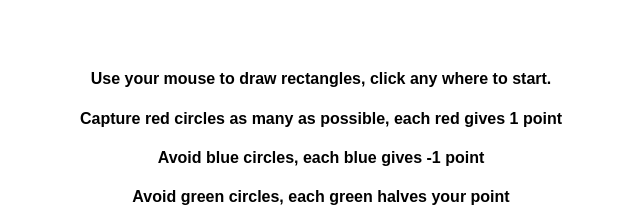
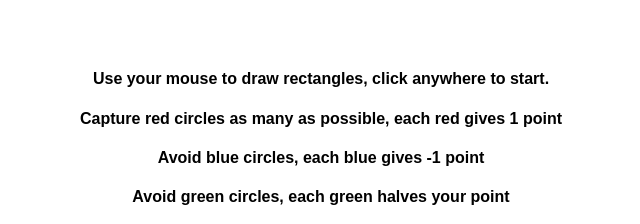
Before and after one commit to Artoria/pointbreak, a plain HTML site: page index.html in a window 1280 px wide. Shown: the part 755-979 px from the top of the page, 319-959 px from the left. Drawn offline with Linux system fonts and the light colour scheme.

Commit message:
Update index.html

```diff
--- a/index.html
+++ b/index.html
@@ -294,10 +294,11 @@ h4{
 }
 </style>
 
+
 <div class="canvas">
 <canvas resize="true" id="canvas-1" ></canvas>
 </div>
-<center><h4>Use your mouse to draw rectangles, click any where to start.</h4></center>
+<center><h4>Use your mouse to draw rectangles, click anywhere to start.</h4></center>
 <center><h4>Capture red circles as many as possible, each red gives 1 point</h4></center>
 <center><h4>Avoid blue circles, each blue gives -1 point</h4></center>
 <center><h4>Avoid green circles, each green halves your point </h4></center>
```
